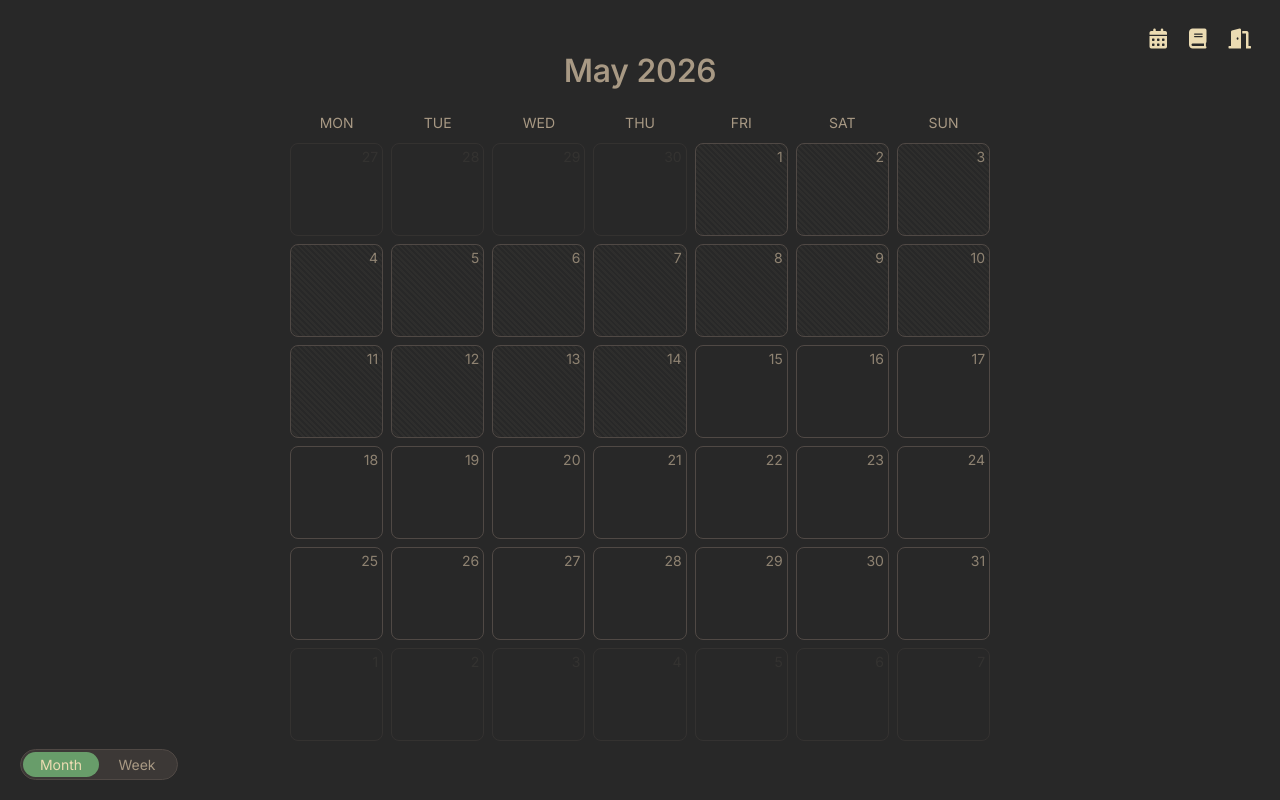
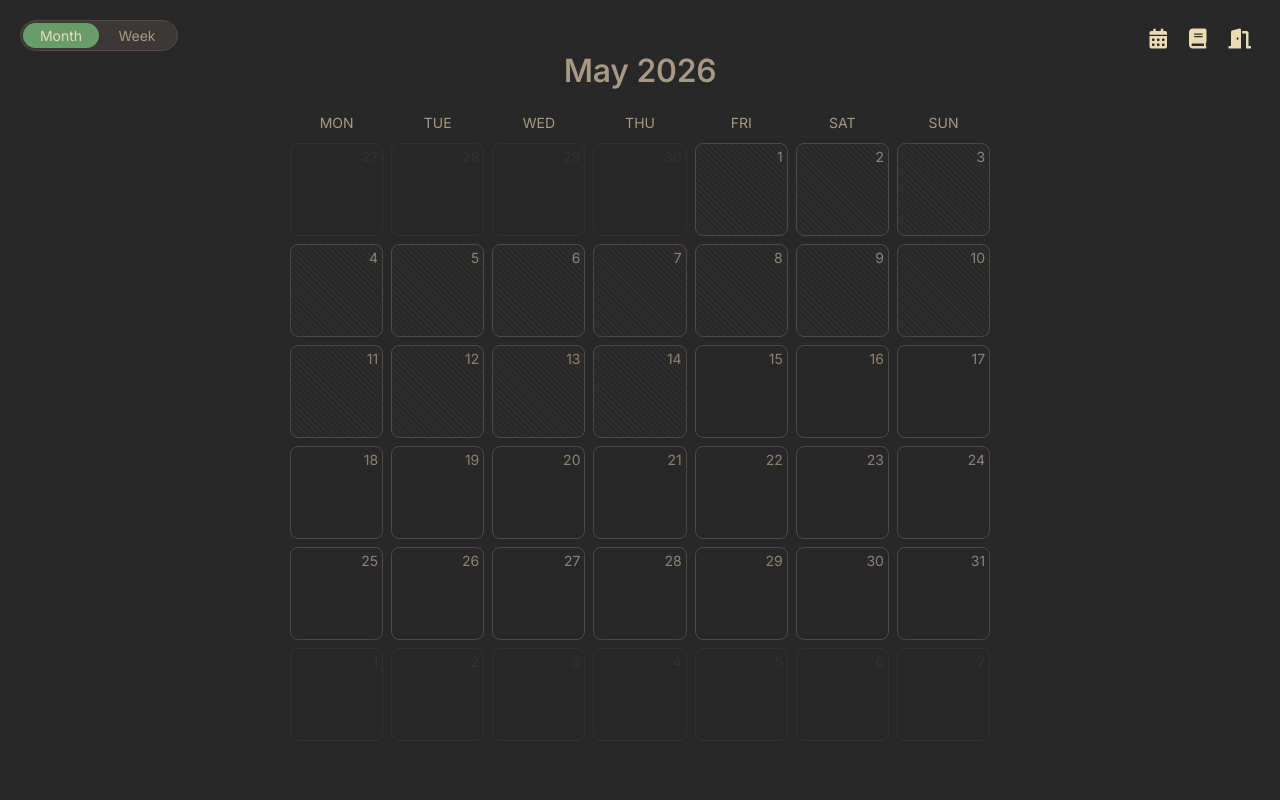
Before and after one commit to ego-alt/calendar, a Flask app: page / in a window 1280 px wide. Run offline with Flask 3, Linux system fonts and the light colour scheme.

Commit message:
small/move month-week pill into the top bar on desktop

```diff
--- a/static/css/index.css
+++ b/static/css/index.css
@@ -304,8 +304,8 @@ h2 {
  * (no aiming at a segment, no mouse travel). The thumb slides to the active
  * mode. Equal-width labels (min-width covers the longer one) so the 50% thumb
  * lines up under either. A standalone fixed element (not in .app-header) at
- * z 1001 — below the drawers (1002) so they slide over it, above the left day
- * drawer (1000). Coordinates are set per breakpoint. */
+ * z 1001 — below the drawers (1002) so they all slide over it. Coordinates are
+ * set per breakpoint. */
 .view-toggle {
     position: fixed;  /* fixed = containing block for the absolute thumb */
     display: inline-flex;
@@ -464,17 +464,13 @@ h2 {
     background-color: var(--color-bg-elevated);
     box-shadow: 0 0 8px var(--color-shadow);
     transition: all 0.4s cubic-bezier(0.4, 0, 0.2, 1);
-    z-index: 1000;
+    /* All drawers layer above the view toggle (1001) so they slide over it, but
+     * below the icon buttons (1003) so the icons stay tappable to close them. */
+    z-index: 1002;
     opacity: 0;
     overflow-y: auto;
     padding: var(--space-5);
     top: 0;
-}
-/* Right-hand drawers layer above the view toggle (1001) but below the icon
- * buttons (1003), so the icons stay tappable to close them. The left day drawer
- * stays at 1000 (below the toggle). */
-.diary-sidebar, .year-sidebar {
-    z-index: 1002;
 }
 .sidebar, .diary-sidebar {
     background-image: repeating-linear-gradient(
@@ -739,11 +735,11 @@ h2 {
     .color-option {
         margin: 3px;
     }
-    /* The day sidebar slides in full-height from the left, so the top-left spot
-     * is taken. Float the toggle in the bottom-left corner instead, clear of the
-     * sidebar's date header. */
+    /* Sit the toggle in the top bar (left), mirroring mobile and balancing the
+     * icon cluster on the right. Still a standalone fixed element (z 1001) so
+     * drawers slide over it. */
     .view-toggle {
-        bottom: max(var(--space-5), env(safe-area-inset-bottom));
+        top: max(var(--space-5), env(safe-area-inset-top));
         left: max(var(--space-5), env(safe-area-inset-left));
     }
 }
```
